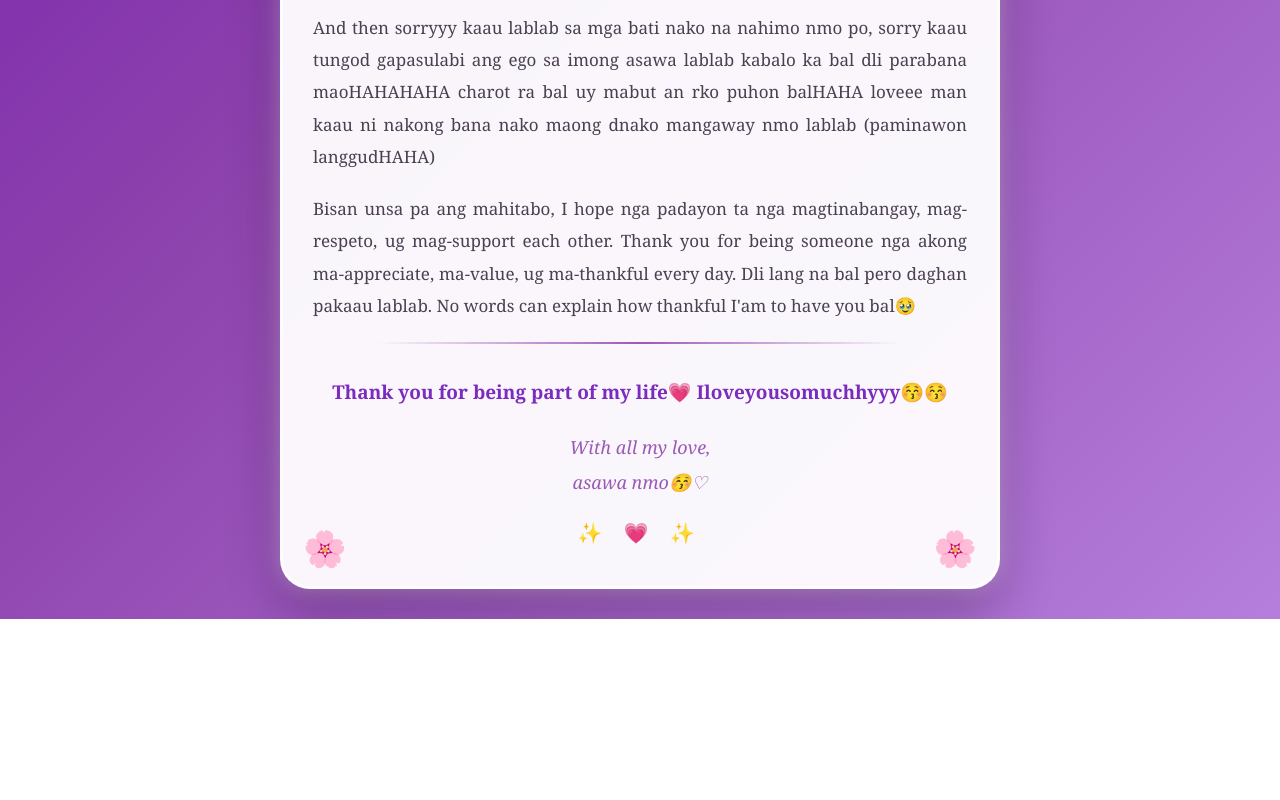
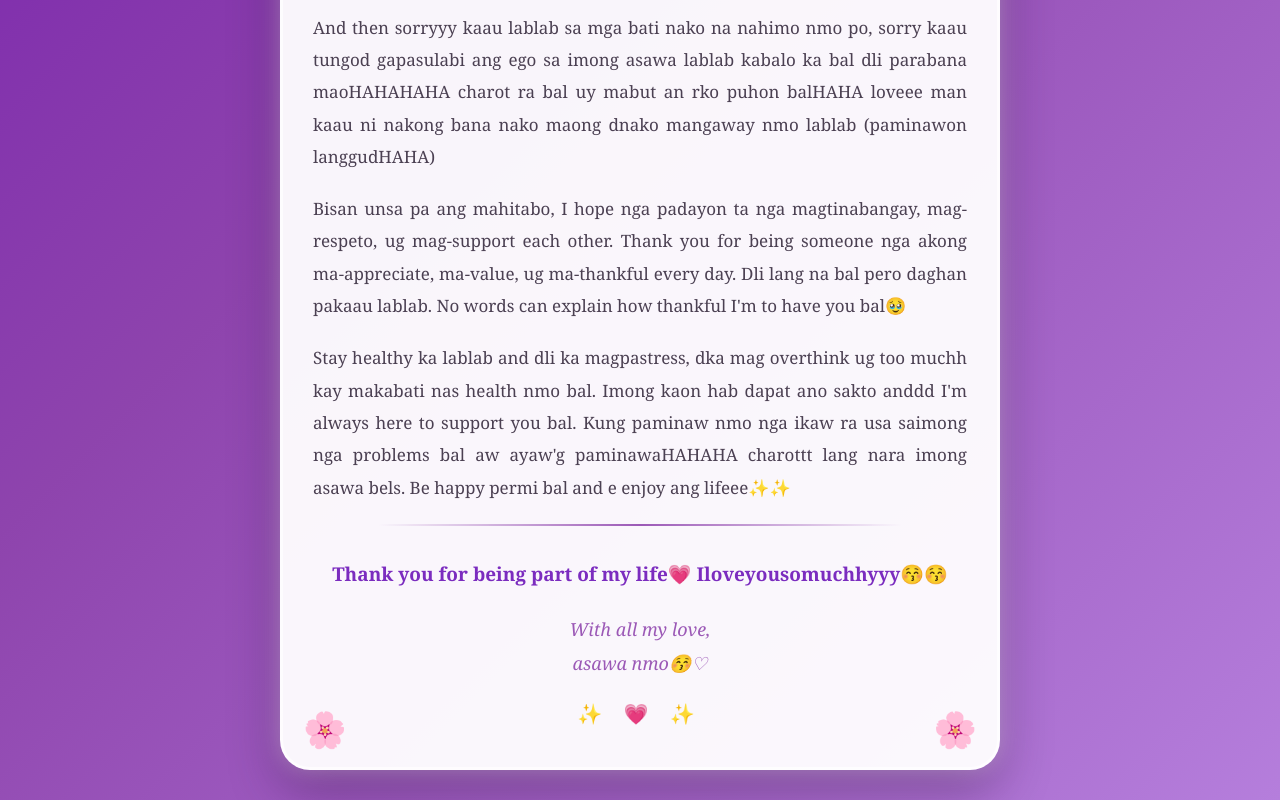
Before and after one commit to abellarhianstefaniecena-collab/a_letter_for_you.html, a plain HTML site: page index.html in a window 1280 px wide. Shown: the part 1013-1813 px from the top of the page. Before the commit the page ends 1632 px from the top, so only its background shows below. Drawn offline with Linux system fonts and the light colour scheme.

Commit message:
Fix typo in gratitude message in index.html

```diff
--- a/index.html
+++ b/index.html
@@ -290,7 +290,14 @@
             Thank you for being someone nga akong ma-appreciate,
             ma-value, ug ma-thankful every day. Dli lang na bal
             pero daghan pakaau lablab. No words can explain how
-            thankful I'am to have you bal🥹
+            thankful I'm to have you bal🥹
+        </p>
+        <p> Stay healthy ka lablab and dli ka magpastress, dka mag
+        overthink ug too muchh kay makabati nas health nmo bal. Imong
+        kaon hab dapat ano sakto anddd I'm always here to support you
+        bal. Kung paminaw nmo nga ikaw ra usa saimong nga problems bal
+        aw ayaw'g paminawaHAHAHA charottt lang nara imong asawa bels.
+        Be happy permi bal and e enjoy ang lifeee✨✨
         </p>
 
         <div class="line"></div>
```
